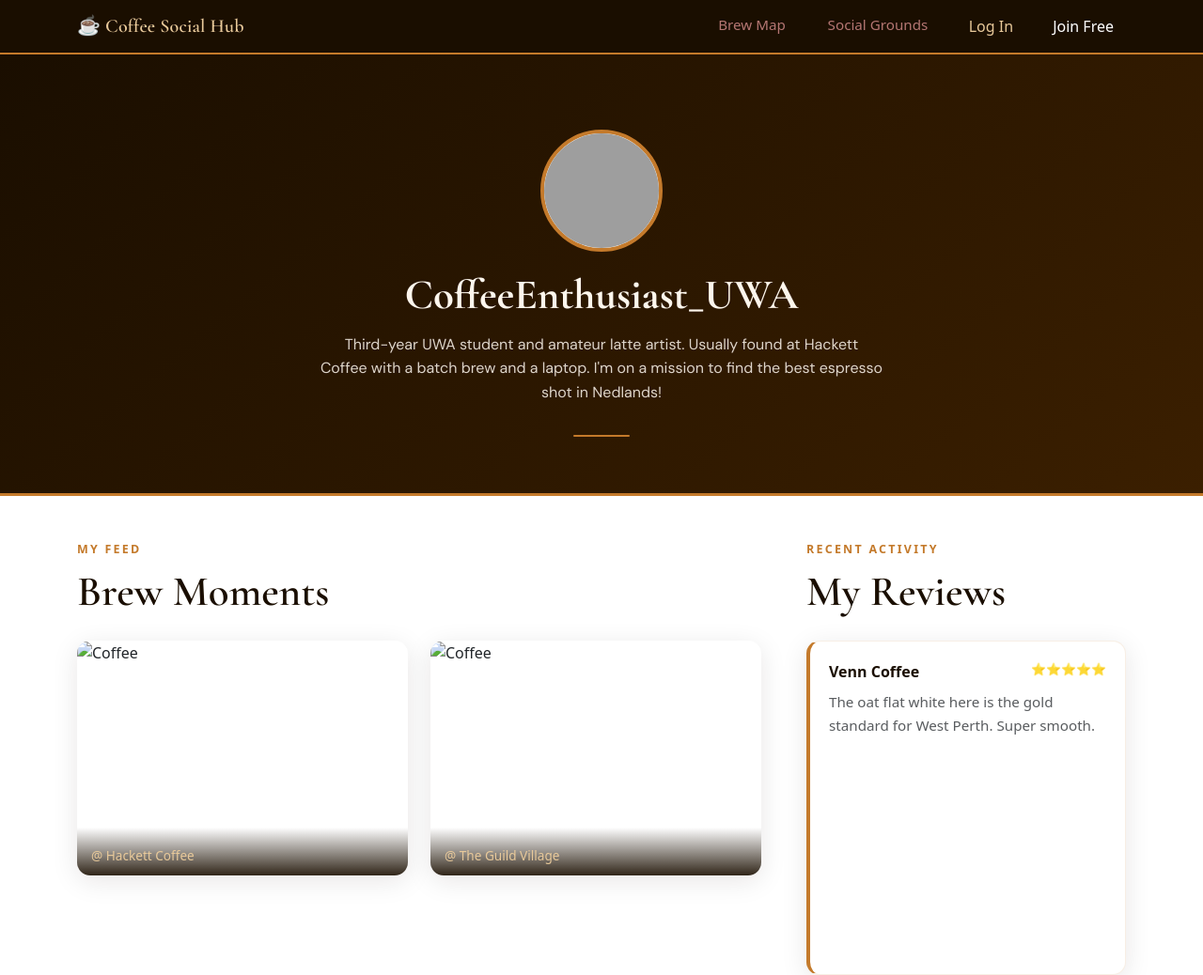
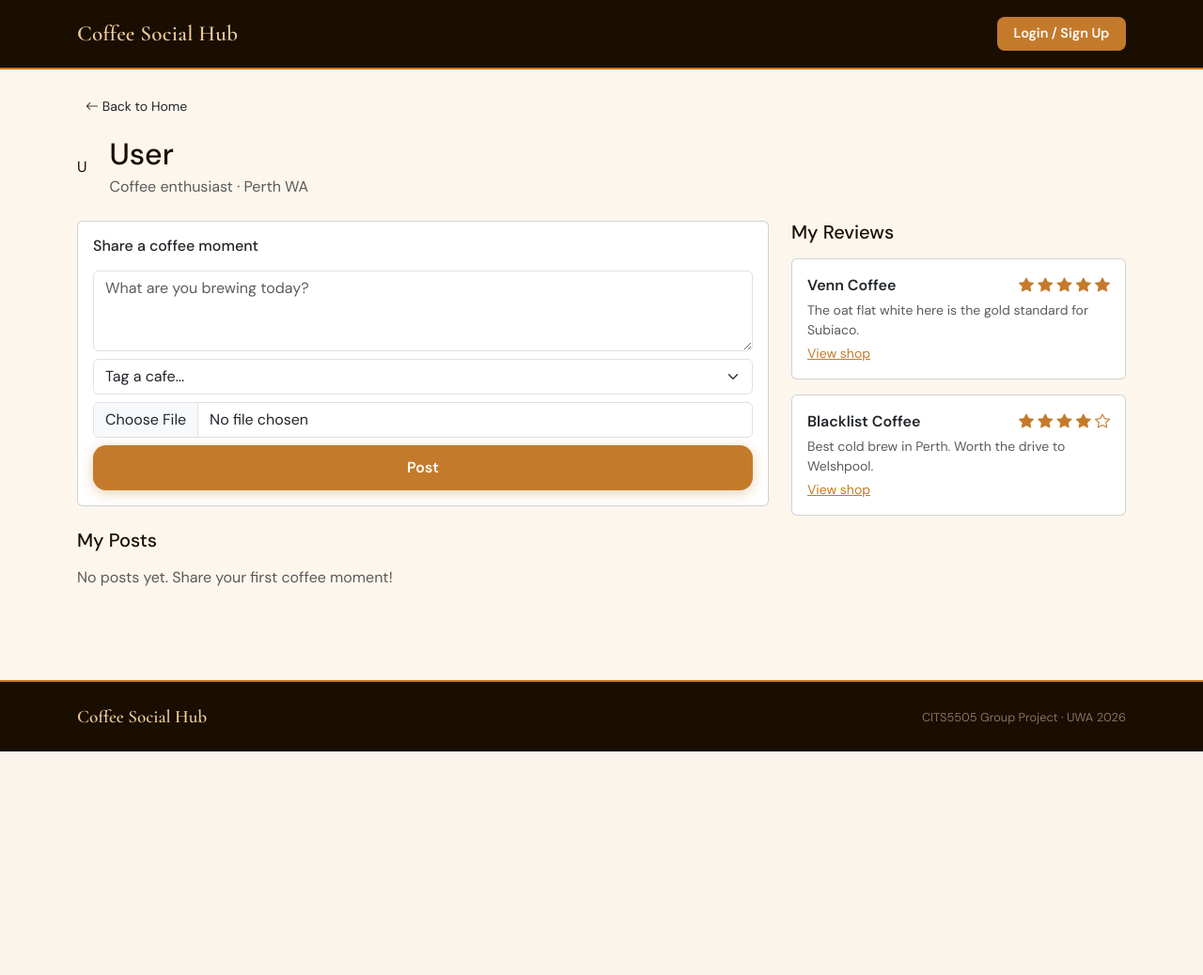
Before and after one commit to navdeep077/CITS5505_AgileWebDev, a Flask app: page /profile in a window 1280 px wide. Shown: the whole page at 94% size. After the commit the page ends 800 px from the top, so only its background shows below. Run offline with Flask 3, Linux system fonts and the light colour scheme; some libraries are stand-ins or nearby versions; grey boxes are pictures that could not be loaded.

Commit message:
feat: fix profile page with post and comment functionality

```diff
--- a/templates/profile.html
+++ b/templates/profile.html
@@ -1,76 +1,200 @@
-<!DOCTYPE html>
-<html lang="en">
-<head>
-    <meta charset="UTF-8">
-    <meta name="viewport" content="width=device-width, initial-scale=1.0">
-    <title>My Profile</title>
+{% extends 'base.html' %}
+{% block title %}My Profile | Coffee Social Hub{% endblock %}
 
-    <link rel="stylesheet" href="css/style.css">
-    <link rel="stylesheet" href="css/profile.css">
+{% block extra_css %}
+<link rel="stylesheet" href="{{ url_for('static', filename='css/profile.css') }}">
+{% endblock %}
 
-    <link href="https://fonts.googleapis.com/css2?family=Cormorant+Garamond:wght@600;700&family=DM+Sans:wght@300;400;500&display=swap" rel="stylesheet">
-    <link rel="stylesheet" href="https://cdn.jsdelivr.net/npm/bootstrap@5.3.2/dist/css/bootstrap.min.css">
-</head>
-<body>
+{% block content %}
+<div class="container py-4">
 
-<!-- ── Navigation ─────────────────────────── -->
-    <nav class="navbar navbar-expand-lg">
-        <div class="container">
-            <a class="navbar-brand" href="landing.html">☕ Coffee Social Hub</a>
-            <ul class="navbar-nav ms-auto gap-3">
-                <li><a class="nav-link" href="brew.html">Brew Map</a></li>
-                <li><a class="nav-link" href="#">Social Grounds</a></li>
-                <li><a class="btn btn-outline-nav" href="#">Log In</a></li>
-                <li><a class="btn btn-nav" href="#">Join Free</a></li>
-            </ul>
+    <!-- Back to Home -->
+    <div class="mb-3">
+        <a href="{{ url_for('home') }}" class="btn btn-outline-coffee btn-sm">
+            <i class="bi bi-arrow-left"></i> Back to Home
+        </a>
+    </div>
+
+    <!-- Profile Header -->
+    <div class="profile-header d-flex align-items-center gap-4 mb-4">
+        <div class="profile-avatar-wrapper">
+            <div class="profile-avatar-placeholder">
+                {{ session.get('user', 'U')[0].upper() }}
+            </div>
         </div>
-    </nav>
+        <div>
+            <h2 class="mb-1">{{ session.get('user', 'User') }}</h2>
+            <p class="text-muted mb-0">Coffee enthusiast · Perth WA</p>
+        </div>
+    </div>
 
-<!-- ── Hero Section ─────────────────────────── -->
-    <section class="hero-profile">
-    <div class="container">
-        <img src="avatar.jpg" class="profile-img" alt="User">
-        <h1>CoffeeEnthusiast_UWA</h1>
-            <p class="profile-bio">
-                Third-year UWA student and amateur latte artist. Usually found at Hackett Coffee
-                with a batch brew and a laptop. I'm on a mission to find the best
-                espresso shot in Nedlands!
-            </p>
-    </div>
-</section>
+    <div class="row g-4">
 
-<!-- ── Feed & activity Section ─────────────────────────── -->
-    <main class="container py-5">
-        <div class="row g-5">
-            <div class="col-lg-8">
-                <span class="section-eyebrow">My Feed</span>
-                <h2 class="section-title mb-4">Brew Moments</h2>
-                <div class="post-masonry">
-                    <div class="post-card-mini">
-                        <img src="https://via.placeholder.com/400x300" alt="Coffee">
-                        <div class="post-tag">@ Hackett Coffee</div>
-                    </div>
-                    <div class="post-card-mini">
-                        <img src="https://via.placeholder.com/400x400" alt="Coffee">
-                        <div class="post-tag">@ The Guild Village</div>
-                    </div>
-                </div>
+        <!-- LEFT — Create Post + My Posts -->
+        <div class="col-lg-8">
+
+            <!-- Create Post Box -->
+            <div class="card mb-4 p-3">
+                <h6 class="mb-3">Share a coffee moment</h6>
+                <textarea id="profile-post-text" class="form-control mb-2"
+                    placeholder="What are you brewing today?" rows="3"></textarea>
+                <select id="profile-post-shop" class="form-select mb-2">
+                    <option value="">Tag a cafe...</option>
+                    <option>Blacklist Coffee Roasters</option>
+                    <option>La Veen Coffee</option>
+                    <option>Venn Coffee</option>
+                </select>
+                <input type="file" id="profile-post-image" class="form-control mb-2" accept="image/*">
+                <button class="btn btn-primary-custom w-100" onclick="submitProfilePost()">Post</button>
             </div>
 
-            <div class="col-lg-4">
-                <span class="section-eyebrow">Recent Activity</span>
-                <h2 class="section-title mb-4">My Reviews</h2>
+            <!-- My Posts -->
+            <h5 class="mb-3">My Posts</h5>
+            <div id="profile-feed"></div>
 
-                <div class="feature-card review-item">
-                    <div class="d-flex justify-content-between mb-2">
-                        <strong class="text-espresso">Venn Coffee</strong>
-                        <span class="stars">⭐⭐⭐⭐⭐</span>
-                    </div>
-                    <p class="small text-muted">The oat flat white here is the gold standard for West Perth. Super smooth.</p>
+        </div>
+
+        <!-- RIGHT — My Reviews -->
+        <div class="col-lg-4">
+            <h5 class="mb-3">My Reviews</h5>
+
+            <div class="card p-3 mb-3">
+                <div class="d-flex justify-content-between mb-1">
+                    <strong>Venn Coffee</strong>
+                    <span style="color:var(--caramel);">
+                        <i class="bi bi-star-fill"></i>
+                        <i class="bi bi-star-fill"></i>
+                        <i class="bi bi-star-fill"></i>
+                        <i class="bi bi-star-fill"></i>
+                        <i class="bi bi-star-fill"></i>
+                    </span>
                 </div>
+                <p class="small text-muted mb-0">The oat flat white here is the gold standard for Subiaco.</p>
+                <a href="{{ url_for('shop_venn') }}" class="small mt-1 d-block" style="color:var(--caramel);">View shop</a>
+            </div>
+
+            <div class="card p-3 mb-3">
+                <div class="d-flex justify-content-between mb-1">
+                    <strong>Blacklist Coffee</strong>
+                    <span style="color:var(--caramel);">
+                        <i class="bi bi-star-fill"></i>
+                        <i class="bi bi-star-fill"></i>
+                        <i class="bi bi-star-fill"></i>
+                        <i class="bi bi-star-fill"></i>
+                        <i class="bi bi-star"></i>
+                    </span>
+                </div>
+                <p class="small text-muted mb-0">Best cold brew in Perth. Worth the drive to Welshpool.</p>
+                <a href="{{ url_for('shop_blacklist') }}" class="small mt-1 d-block" style="color:var(--caramel);">View shop</a>
             </div>
         </div>
-    </main>
 
-</body>
-</html>
+    </div>
+</div>
+{% endblock %}
+
+{% block extra_js %}
+<script>
+const currentUser = "{{ session.get('user', 'User') }}";
+
+function submitProfilePost() {
+    const text = document.getElementById('profile-post-text').value.trim();
+    const shop = document.getElementById('profile-post-shop').value;
+    const imageInput = document.getElementById('profile-post-image');
+
+    if (!text) { alert('Please write something!'); return; }
+
+    const reader = new FileReader();
+
+    function createPost(imageData) {
+        const post = {
+            username: currentUser,
+            avatar: '',
+            text: text,
+            shop: shop,
+            image: imageData || '',
+            likes: 0,
+            comments: [],
+            time: new Date().toISOString()
+        };
+
+        let posts = JSON.parse(localStorage.getItem('posts')) || [];
+        posts.unshift(post);
+        localStorage.setItem('posts', JSON.stringify(posts));
+
+        document.getElementById('profile-post-text').value = '';
+        document.getElementById('profile-post-shop').value = '';
+        document.getElementById('profile-post-image').value = '';
+
+        loadProfilePosts();
+    }
+
+    if (imageInput.files.length > 0) {
+        reader.onload = e => createPost(e.target.result);
+        reader.readAsDataURL(imageInput.files[0]);
+    } else {
+        createPost('');
+    }
+}
+
+function loadProfilePosts() {
+    const feed = document.getElementById('profile-feed');
+    let posts = JSON.parse(localStorage.getItem('posts')) || [];
+    const myPosts = posts.filter(p => p.username === currentUser);
+
+    if (myPosts.length === 0) {
+        feed.innerHTML = '<p class="text-muted">No posts yet. Share your first coffee moment!</p>';
+        return;
+    }
+
+    feed.innerHTML = myPosts.map((p, i) => `
+        <div class="card mb-3 p-3">
+            <p class="mb-1"><strong>${p.shop || ''}</strong></p>
+            ${p.image ? `<img src="${p.image}" class="img-fluid rounded mb-2" style="max-height:300px;object-fit:cover;">` : ''}
+            <p class="mb-2">${p.text}</p>
+
+            <!-- Comments -->
+            <div class="comment-section mt-2">
+                ${(p.comments || []).map((c, ci) => `
+                    <div class="d-flex justify-content-between align-items-start mb-1">
+                        <p class="small mb-0"><strong>${c.username}</strong> ${c.text}</p>
+                        <button class="btn btn-sm p-0 ms-2" style="color:var(--caramel);font-size:0.75rem;"
+                            onclick="deleteProfileComment('${p.time}', ${ci})">Delete</button>
+                    </div>
+                `).join('')}
+                <input type="text" class="form-control form-control-sm mt-2"
+                    placeholder="Add a comment..."
+                    onkeypress="addProfileComment(event, '${p.time}', this)">
+            </div>
+        </div>
+    `).join('');
+}
+
+function addProfileComment(e, postTime, input) {
+    if (e.key === 'Enter' && input.value.trim()) {
+        let posts = JSON.parse(localStorage.getItem('posts')) || [];
+        posts = posts.map(p => {
+            if (p.time === postTime) {
+                if (!p.comments) p.comments = [];
+                p.comments.push({ username: currentUser, text: input.value.trim(), time: new Date().toISOString() });
+            }
+            return p;
+        });
+        localStorage.setItem('posts', JSON.stringify(posts));
+        loadProfilePosts();
+    }
+}
+
+function deleteProfileComment(postTime, index) {
+    let posts = JSON.parse(localStorage.getItem('posts')) || [];
+    posts = posts.map(p => {
+        if (p.time === postTime) p.comments.splice(index, 1);
+        return p;
+    });
+    localStorage.setItem('posts', JSON.stringify(posts));
+    loadProfilePosts();
+}
+
+window.onload = loadProfilePosts;
+</script>
+{% endblock %}
```
